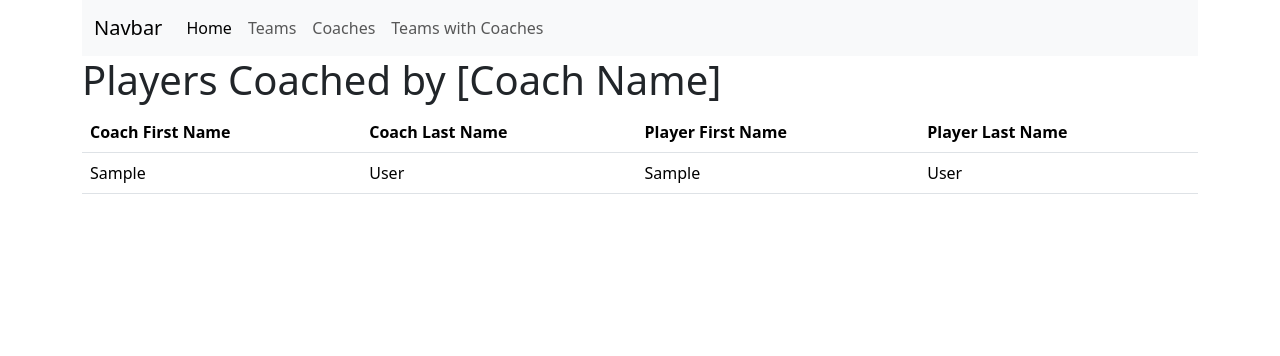
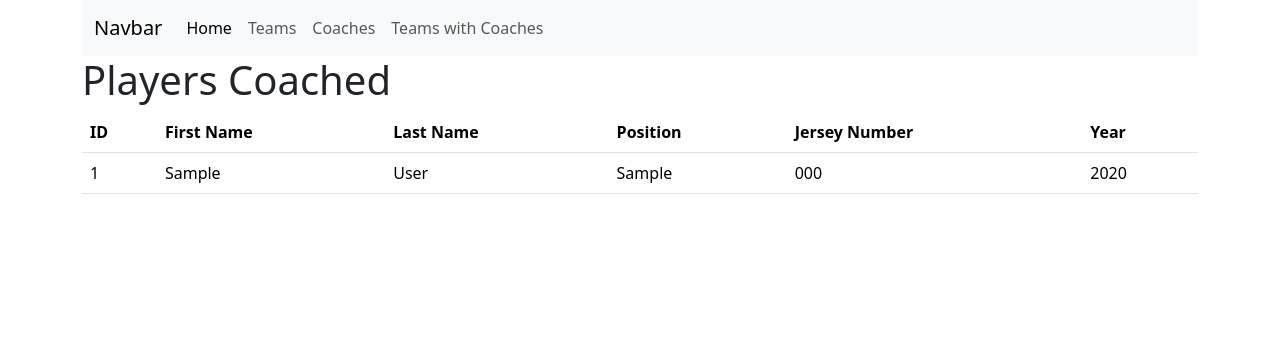
Before and after one commit to BrodyKelso/4013-HW3-BK, a PHP site: page /coaches-with-players.php?id=1 in a window 1280 px wide. Shown: the top 356 px of the page. Run offline with PHP 8.4, Linux system fonts and the light colour scheme; tables that the repository leaves empty or names only in its code hold one stand-in row (values such as "Sample post").

Commit message:
Update view-coaches-players.php

```diff
--- a/view-coaches-players.php
+++ b/view-coaches-players.php
@@ -1,23 +1,27 @@
-<h1>Players Coached by [Coach Name]</h1>
+<h1>Players Coached</h1>
 <div class="table-responsive">
   <table class="table">
     <thead>
       <tr>
-        <th>Coach First Name</th>
-        <th>Coach Last Name</th>
-        <th>Player First Name</th>
-        <th>Player Last Name</th>
+        <th>ID</th>
+        <th>First Name</th>
+        <th>Last Name</th>
+        <th>Position</th>
+        <th>Jersey Number</th>
+        <th>Year</th>
       </tr>
     </thead>
     <tbody>
 <?php
-while ($coachPlayer = $coachesPlayers->fetch_assoc()) {
+while ($player = $coachesPlayers->fetch_assoc()) {
 ?>
       <tr>
-        <td><?php echo $coachPlayer['coach_first_name']; ?></td>
-        <td><?php echo $coachPlayer['coach_last_name']; ?></td>
-        <td><?php echo $coachPlayer['player_first_name']; ?></td>
-        <td><?php echo $coachPlayer['player_last_name']; ?></td>
+        <td><?php echo $player['player_id']; ?></td>
+        <td><?php echo $player['first_name']; ?></td>
+        <td><?php echo $player['last_name']; ?></td>
+        <td><?php echo $player['position']; ?></td>
+        <td><?php echo $player['jersey_number']; ?></td>
+        <td><?php echo $player['year']; ?></td>
       </tr>
 <?php
 }
```
